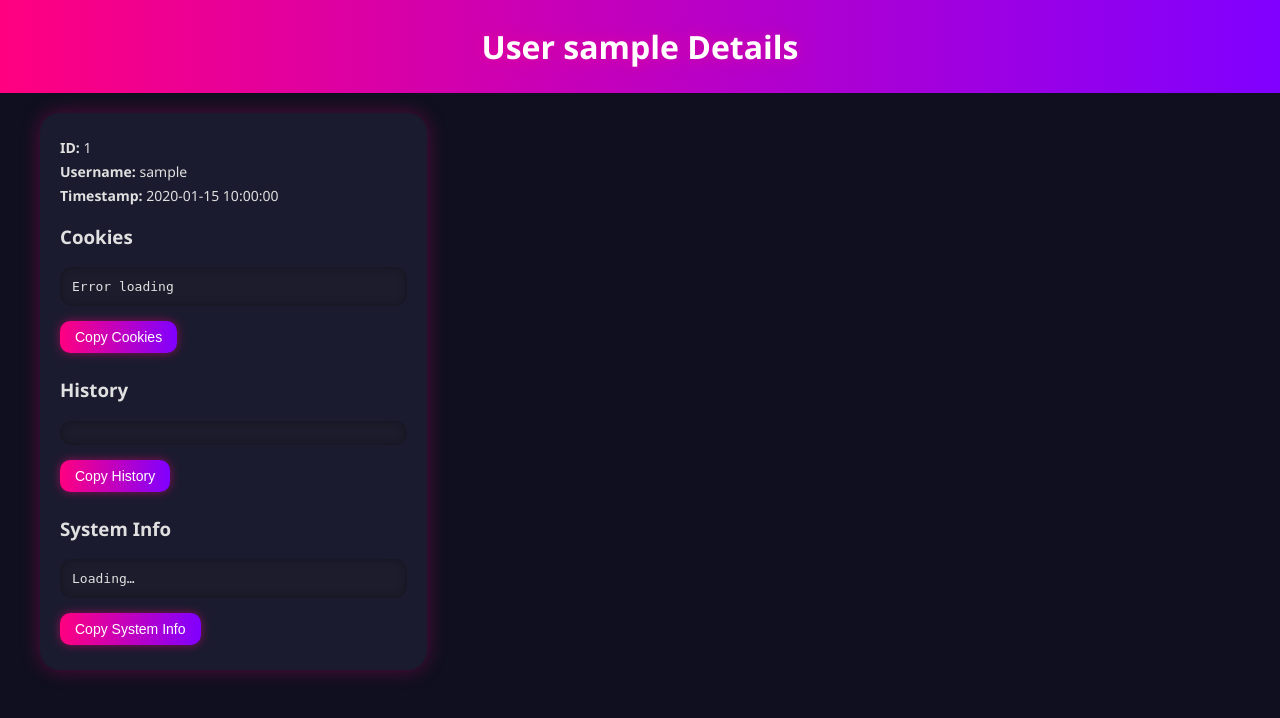
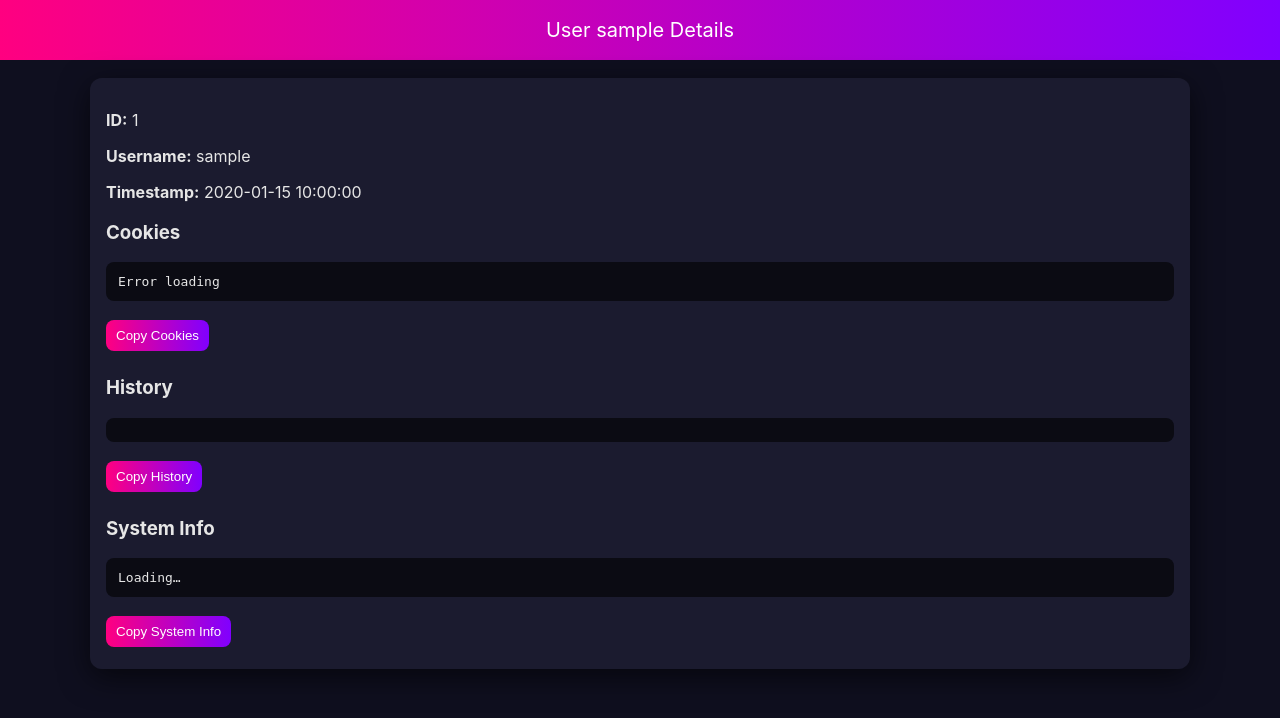
Before and after one commit to d82576668-ux/cookie_panel, a Flask app: page /user/1 in a window 1280 px wide. Shown: the top 718 px of the page. Run offline with Flask 3, Linux system fonts and the light colour scheme; a database or web service that is not in the repository returns one stand-in record (values such as "Sample title"); data that the repository does not hold is empty; some libraries are stand-ins or nearby versions.

Commit message:
Update style.css

```diff
--- a/static/style.css
+++ b/static/style.css
@@ -1,136 +1,11 @@
-/* Основные стили */
-body {
-    font-family: 'Segoe UI', Tahoma, Geneva, Verdana, sans-serif;
-    background: #0f0f1f;
-    color: #e0e0e0;
-    margin: 0;
-    padding: 0;
-}
-
-header {
-    background: linear-gradient(90deg, #ff0080, #8000ff);
-    padding: 25px;
-    text-align: center;
-    font-size: 32px;
-    font-weight: bold;
-    color: #fff;
-    text-shadow: 0 0 15px rgba(255,0,128,0.6);
-}
-
-/* Контейнер */
-.container {
-    width: 95%;
-    max-width: 1200px;
-    margin: 20px auto;
-    display: grid;
-    grid-template-columns: repeat(auto-fill, minmax(350px, 1fr));
-    gap: 20px;
-}
-
-/* Карточка пользователя */
-.user-card {
-    background: rgba(30,30,50,0.85);
-    border-radius: 20px;
-    padding: 20px;
-    box-shadow: 0 0 20px rgba(255,0,128,0.3);
-    transition: transform 0.3s, box-shadow 0.3s;
-}
-
-.user-card:hover {
-    transform: translateY(-7px);
-    box-shadow: 0 0 35px rgba(255,0,128,0.7);
-}
-
-.user-card h2 {
-    margin: 0 0 10px;
-    color: #ff0080;
-    font-size: 24px;
-    text-shadow: 0 0 10px rgba(255,0,128,0.5);
-}
-
-.user-card p {
-    margin: 5px 0;
-    font-size: 14px;
-}
-
-/* JSON блок */
-.json-box {
-    background: #1c1c2c;
-    padding: 12px;
-    border-radius: 12px;
-    overflow-x: auto;
-    margin: 10px 0;
-    font-family: monospace;
-    font-size: 13px;
-    box-shadow: inset 0 0 10px rgba(0,0,0,0.3);
-}
-
-/* Скриншот */
-img.screenshot {
-    max-width: 100%;
-    border-radius: 12px;
-    cursor: pointer;
-    transition: transform 0.2s, box-shadow 0.2s;
-    box-shadow: 0 0 15px rgba(255,0,128,0.5);
-}
-
-img.screenshot:hover {
-    transform: scale(1.05);
-    box-shadow: 0 0 25px rgba(255,0,128,0.8);
-}
-
-/* Модальное окно */
-.modal {
-    display: none;
-    position: fixed;
-    z-index: 1000;
-    padding-top: 60px;
-    left: 0;
-    top: 0;
-    width: 100%;
-    height: 100%;
-    overflow: auto;
-    background-color: rgba(0,0,0,0.95);
-}
-
-.modal-content {
-    margin: auto;
-    display: block;
-    max-width: 90%;
-    border-radius: 15px;
-    box-shadow: 0 0 25px rgba(255,0,128,0.8);
-}
-
-.close-modal {
-    position: absolute;
-    top: 20px;
-    right: 35px;
-    color: #fff;
-    font-size: 45px;
-    font-weight: bold;
-    cursor: pointer;
-    transition: color 0.2s;
-}
-
-.close-modal:hover {
-    color: #ff0080;
-}
-
-/* Кнопки */
-button.action-btn {
-    background: linear-gradient(90deg, #ff0080, #8000ff);
-    border: none;
-    color: white;
-    padding: 8px 15px;
-    margin: 5px 0;
-    border-radius: 10px;
-    cursor: pointer;
-    font-size: 14px;
-    box-shadow: 0 0 10px rgba(255,0,128,0.5);
-    transition: transform 0.2s, box-shadow 0.2s;
-}
-
-button.action-btn:hover {
-    transform: translateY(-2px);
-    box-shadow: 0 0 20px rgba(255,0,128,0.8);
-}
+body { font-family: Inter, Arial, sans-serif; background:#0f0f1f; color:#e6e6e6; margin:0; }
+header { background: linear-gradient(90deg,#ff0080,#8000ff); padding:18px; font-size:20px; text-align:center; color:#fff; }
+.container { max-width:1100px; margin:18px auto; padding:0 12px; }
+.users-table { width:100%; border-collapse:collapse; background:#0c0c17; border-radius:8px; overflow:hidden; }
+.users-table th, .users-table td { padding:10px 12px; border-bottom:1px solid rgba(255,255,255,0.03); text-align:left; }
+.users-table thead th { background:#101022; color:#fff; }
+.btn { background:linear-gradient(90deg,#ff0080,#8000ff); color:#fff; padding:8px 12px; border-radius:8px; text-decoration:none; }
+.user-card { background:rgba(30,30,50,0.85); padding:16px; border-radius:12px; box-shadow:0 8px 30px rgba(0,0,0,0.6); }
+.json-box { background:#0b0b13; padding:12px; border-radius:8px; font-family:monospace; font-size:13px; white-space:pre-wrap; max-height:420px; overflow:auto; }
+.action-btn { background:linear-gradient(90deg,#ff0080,#8000ff); border:none; color:#fff; padding:8px 10px; border-radius:8px; cursor:pointer; margin:6px 0; }
+.screenshot { max-width:100%; border-radius:10px; box-shadow:0 6px 24px rgba(0,0,0,0.6); }
```
